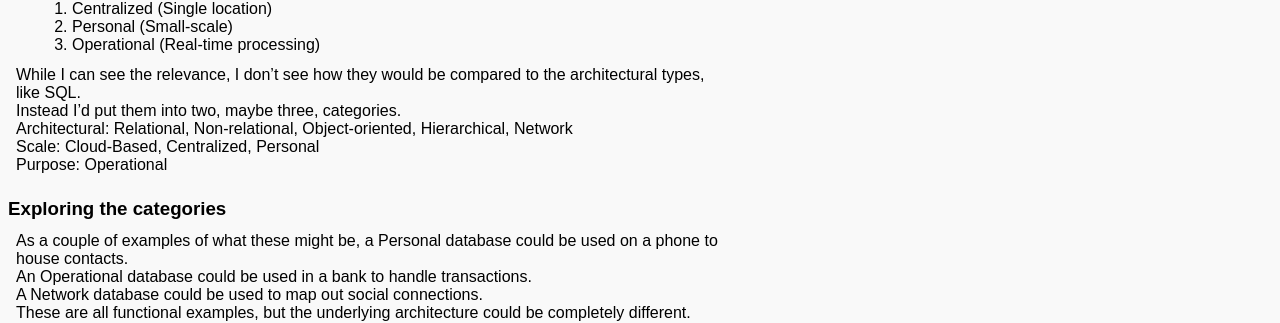
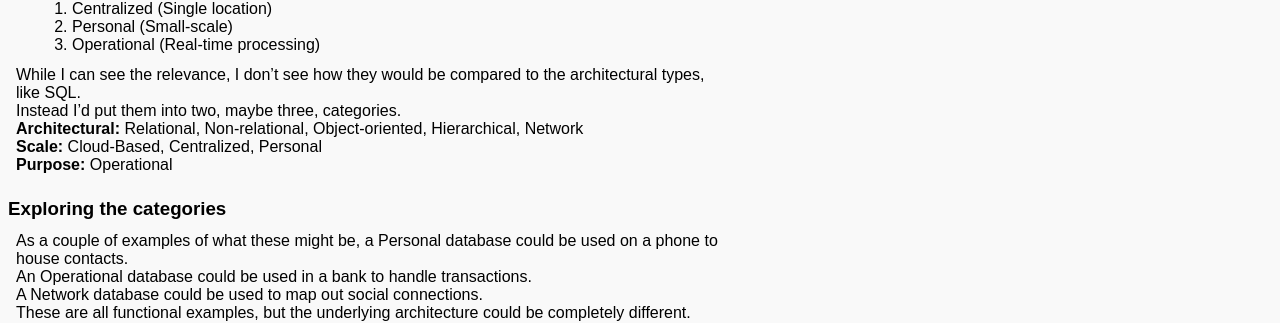
Before and after one commit to MHLaDMOoF24/mhladmoof24.github.io, a Jekyll site: the page built from _posts/2025-08-25-database_types_investigation.md, in a window 1280 px wide. Shown: the part 608-931 px from the top of the page. Built offline with Jekyll 4.4.1, drawn with Linux system fonts in a browser that asks for light colours; part of the change alters nothing that is shown.

Commit message:
Readability patch

```diff
--- a/_posts/2025-08-25-database_types_investigation.md
+++ b/_posts/2025-08-25-database_types_investigation.md
@@ -29,9 +29,9 @@ Those not initially listed were as follows:
 
 While I can see the relevance, I don't see how they would be compared to the architectural types, like SQL.
 Instead I'd put them into two, maybe three, categories.
-Architectural: Relational, Non-relational, Object-oriented, Hierarchical, Network
-Scale: Cloud-Based, Centralized, Personal
-Purpose: Operational
+**Architectural:** Relational, Non-relational, Object-oriented, Hierarchical, Network
+**Scale:** Cloud-Based, Centralized, Personal
+**Purpose:** Operational
 
 ### Exploring the categories
 As a couple of examples of what these might be, a Personal database could be used on a phone to house contacts.
```
